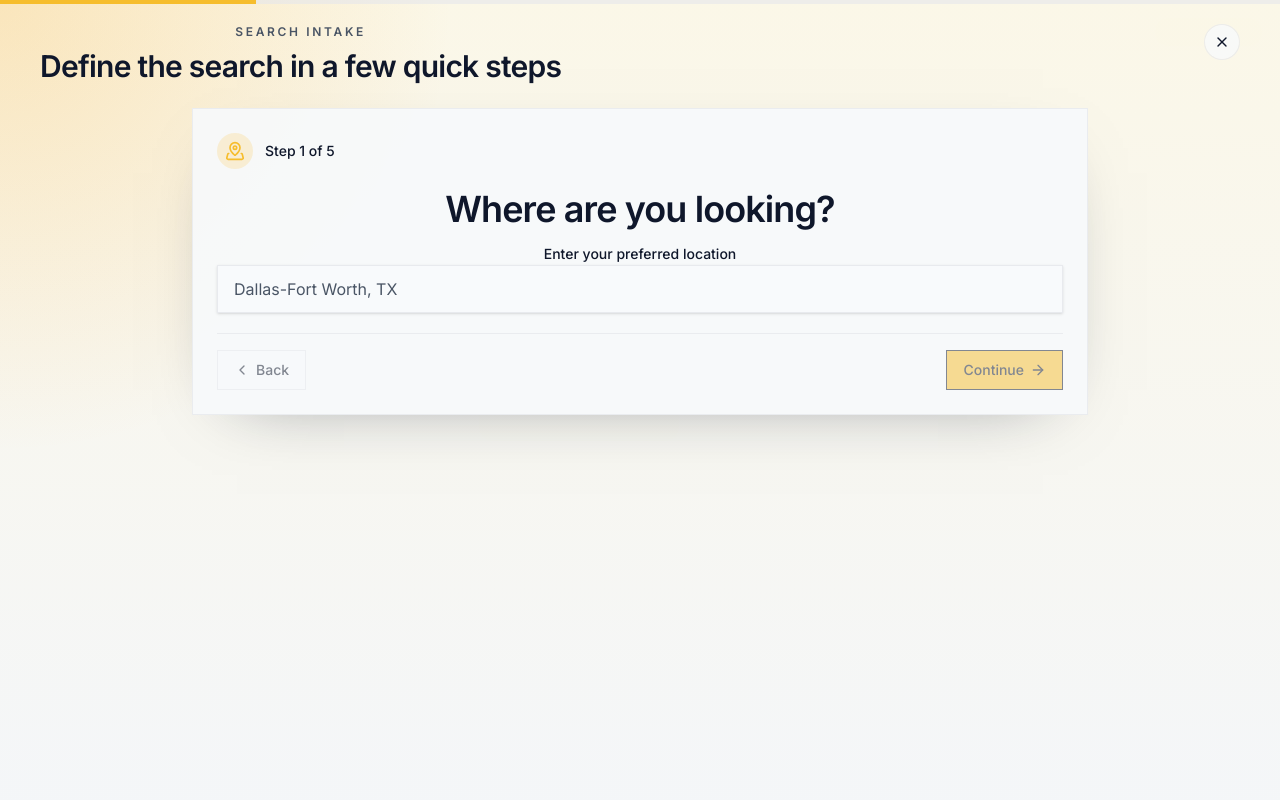
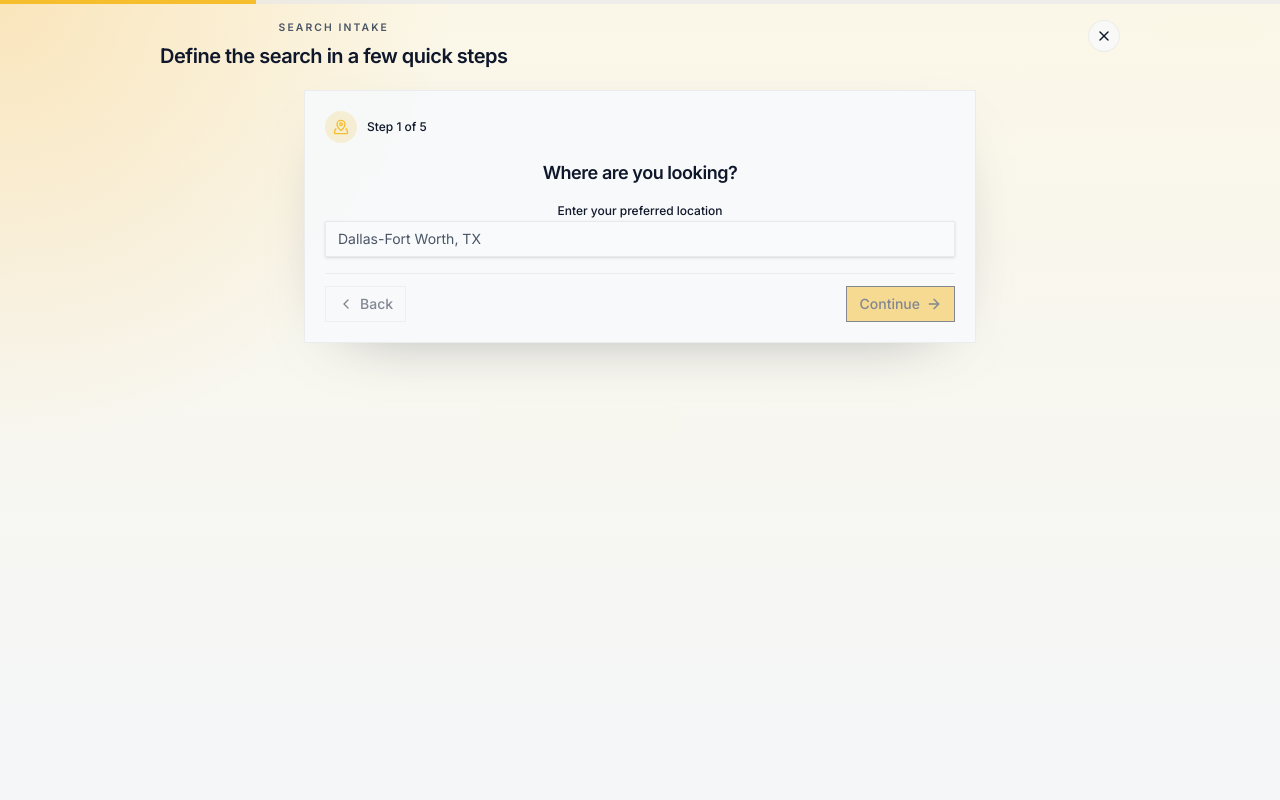
Before and after one commit to radcrew/real-estate-consultant, a Next.js app in the folder frontend/: page / in a window 1280 px wide. Both pictures are taken after a click on the button "Start Searching". Shown: the top 800 px of the page. Built offline with nearby package versions, Linux system fonts and the light colour scheme; no server answers; grey boxes are pictures that could not be loaded.

Commit message:
refactor: make SearchWizard components smaller

```diff
--- a/frontend/components/search-wizard/index.tsx
+++ b/frontend/components/search-wizard/index.tsx
@@ -32,30 +32,30 @@ const PANEL_CLASS_NAME = [
 ].join(" ");
 
 const CONTENT_CLASS_NAME = [
-  "mx-auto flex w-full max-w-7xl flex-1 flex-col",
-  "px-4 pt-6 pb-5 sm:px-6 lg:px-10",
+  "mx-auto flex w-full max-w-5xl flex-1 flex-col",
+  "px-4 pt-5 pb-4 sm:px-6 lg:px-8",
 ].join(" ");
 
 const SUMMARY_GRID_CLASS_NAME = [
-  "mt-6 grid flex-1 gap-6",
+  "mt-5 grid flex-1 gap-4",
   "justify-items-center items-start",
 ].join(" ");
 
 const SUMMARY_GRID_WITH_PANEL_CLASS_NAME = [
-  "mt-6 grid flex-1 gap-6",
-  "lg:grid-cols-[minmax(0,1.35fr)_360px]",
+  "mt-5 grid flex-1 gap-4",
+  "lg:grid-cols-[minmax(0,1.35fr)_320px]",
 ].join(" ");
 
 const SECTION_WITHOUT_PANEL_CLASS_NAME = [
-  "flex w-full max-w-4xl justify-self-center flex-col",
+  "flex w-full max-w-2xl justify-self-center flex-col",
   "border border-border/70 bg-background/90",
-  "p-5 shadow-[0_20px_70px_-45px_rgba(15,23,42,0.55)] sm:p-6",
+  "p-4 shadow-[0_20px_70px_-45px_rgba(15,23,42,0.55)] sm:p-5",
 ].join(" ");
 
 const SECTION_WITH_PANEL_CLASS_NAME = [
-  "flex w-full min-h-[28rem] flex-col",
+  "flex w-full min-h-[22rem] flex-col",
   "border border-border/70 bg-background/90",
-  "p-5 shadow-[0_20px_70px_-45px_rgba(15,23,42,0.55)] sm:p-6",
+  "p-4 shadow-[0_20px_70px_-45px_rgba(15,23,42,0.55)] sm:p-5",
 ].join(" ");
 
 export const SearchWizard = ({ onClose }: SearchWizardProps) => {
@@ -127,13 +127,13 @@ export const SearchWizard = ({ onClose }: SearchWizardProps) => {
         <ProgressBar stepIndex={stepIndex}/>
 
         <div className={CONTENT_CLASS_NAME}>
-          <div className="flex items-start justify-between gap-6">
-            <div className="space-y-2">
-              <p className="text-xs font-semibold uppercase tracking-[0.22em] text-muted-foreground">
+          <div className="flex items-start justify-between gap-4">
+            <div className="space-y-1.5">
+              <p className="text-[0.65rem] font-semibold uppercase tracking-[0.2em] text-muted-foreground">
                 Search intake
               </p>
-              <div className="space-y-1">
-                <h2 className="text-2xl font-semibold tracking-tight sm:text-3xl">
+              <div className="space-y-0.5">
+                <h2 className="text-lg font-semibold tracking-tight sm:text-xl">
                   Define the search in a few quick steps
                 </h2>
               </div>
@@ -141,12 +141,12 @@ export const SearchWizard = ({ onClose }: SearchWizardProps) => {
 
             <Button
               variant="ghost"
-              size="icon-lg"
+              size="icon"
               className="rounded-full border border-border/70 bg-background/80"
               onClick={onClose}
               aria-label="Close search wizard"
             >
-              <X className="size-5" />
+              <X className="size-4" />
             </Button>
           </div>
 
@@ -175,11 +175,11 @@ export const SearchWizard = ({ onClose }: SearchWizardProps) => {
                 }
               />
 
-              <div className="mt-5 flex flex-col gap-3 border-t border-border/70 pt-4 sm:flex-row sm:items-center sm:justify-between">
+              <div className="mt-4 flex flex-col gap-2.5 border-t border-border/70 pt-3 sm:flex-row sm:items-center sm:justify-between">
                 <Button
                   variant="outline"
-                  size="lg"
-                  className="h-10 px-4 text-sm"
+                  size="default"
+                  className="h-9 px-3 text-sm"
                   onClick={() => setStepIndex((current) => Math.max(0, current - 1))}
                   disabled={stepIndex === 0}
                 >
@@ -188,8 +188,8 @@ export const SearchWizard = ({ onClose }: SearchWizardProps) => {
                 </Button>
 
                 <Button
-                  size="lg"
-                  className="h-10 px-4 text-sm"
+                  size="default"
+                  className="h-9 px-3 text-sm"
                   onClick={isLastStep ? onClose : handleNext}
                   disabled={!canContinue}
                 >
--- a/frontend/components/search-wizard/question-input/range.tsx
+++ b/frontend/components/search-wizard/question-input/range.tsx
@@ -14,20 +14,20 @@ export const RangeQuestionInput = ({
   answer,
   onChange,
 }: RangeQuestionInputProps) => (
-  <div className="max-w-3xl space-y-5">
-    <div className="flex items-end justify-between gap-4 border border-border/70 bg-background px-4 py-3">
+  <div className="max-w-xl space-y-4">
+    <div className="flex items-end justify-between gap-3 border border-border/70 bg-background px-3 py-2.5">
       <div>
-        <p className="text-xs text-muted-foreground sm:text-sm">Current value</p>
-        <p className="text-2xl font-semibold sm:text-3xl">
+        <p className="text-xs text-muted-foreground">Current value</p>
+        <p className="text-lg font-semibold sm:text-xl">
           {formatRangeValue(answer, question.unit)}
         </p>
       </div>
-      <p className="max-w-xs text-right text-xs text-muted-foreground sm:text-sm">
+      <p className="max-w-[14rem] text-right text-xs text-muted-foreground">
         Drag the slider to set the floor requirement for this search.
       </p>
     </div>
 
-    <div className="space-y-2.5">
+    <div className="space-y-2">
       <input
         id={question.id}
         type="range"
@@ -38,7 +38,7 @@ export const RangeQuestionInput = ({
         onChange={(event) => onChange(Number(event.target.value))}
         className="h-2 w-full cursor-pointer appearance-none bg-transparent accent-primary"
       />
-      <div className="flex items-center justify-between text-xs text-muted-foreground sm:text-sm">
+      <div className="flex items-center justify-between text-xs text-muted-foreground">
         <span>{question.minLabel ?? question.min}</span>
         <span>{question.maxLabel ?? question.max}</span>
       </div>
--- a/frontend/components/search-wizard/question-input/select.tsx
+++ b/frontend/components/search-wizard/question-input/select.tsx
@@ -13,19 +13,19 @@ type SelectOptionCardProps = {
 };
 
 const CARD_CLASSNAME =
-  "group relative grid min-h-32 grid-rows-[auto_auto_1fr] items-start justify-items-center overflow-hidden border px-4 py-5 text-center transition-all duration-200";
+  "group relative grid min-h-24 grid-rows-[auto_auto_1fr] items-start justify-items-center overflow-hidden border px-3 py-3.5 text-center transition-all duration-200";
 const CARD_IDLE_CLASSNAME =
   "border-slate-200/90 bg-white shadow-[0_8px_24px_-18px_rgba(15,23,42,0.35)] hover:-translate-y-0.5 hover:border-amber-300/70 hover:shadow-[0_20px_45px_-28px_rgba(245,158,11,0.45)]";
 const CARD_SELECTED_CLASSNAME =
   "border-amber-400 bg-[linear-gradient(180deg,rgba(255,251,235,0.98),rgba(255,247,237,0.96))] shadow-[0_18px_40px_-24px_rgba(245,158,11,0.6)]";
 const ICON_WRAP_CLASSNAME =
-  "mb-3 inline-flex size-11 items-center justify-center rounded-xl border transition-colors";
+  "mb-2 inline-flex size-9 items-center justify-center rounded-lg border transition-colors";
 const ICON_WRAP_IDLE_CLASSNAME =
   "border-slate-200 bg-slate-50 text-slate-500 group-hover:border-amber-200 group-hover:bg-amber-50 group-hover:text-amber-500";
 const ICON_WRAP_SELECTED_CLASSNAME =
   "border-amber-200 bg-amber-50 text-amber-500";
-const LABEL_CLASSNAME = "text-lg font-semibold tracking-tight text-slate-950";
-const HINT_CLASSNAME = "mt-2 text-xs leading-5 text-slate-500 sm:text-sm";
+const LABEL_CLASSNAME = "text-sm font-semibold tracking-tight text-slate-950";
+const HINT_CLASSNAME = "mt-1.5 text-xs leading-relaxed text-slate-500";
 
 const SELECT_OPTION_ICON_MAP = {
   industrial: Factory,
@@ -40,7 +40,7 @@ const SelectOptionIcon = ({ label }: { label: string }) => {
       normalizedLabel.includes(key),
     )?.[1] ?? Building2;
 
-  return <Icon className="size-6" aria-hidden />;
+  return <Icon className="size-5" aria-hidden />;
 };
 
 export const SelectOptionCard = ({
--- a/frontend/components/search-wizard/question-input/shell.tsx
+++ b/frontend/components/search-wizard/question-input/shell.tsx
@@ -11,14 +11,14 @@ type QuestionInputShellProps = {
 
 const QuestionIcon = ({ question }: { question: WizardQuestion }) => {
   if (question.id === "market") {
-    return <MapPinned className="size-5" aria-hidden />;
+    return <MapPinned className="size-4" aria-hidden />;
   }
 
   if (question.id === "propertyTypes") {
-    return <Warehouse className="size-5" aria-hidden />;
+    return <Warehouse className="size-4" aria-hidden />;
   }
 
-  return <SlidersHorizontal className="size-5" aria-hidden />;
+  return <SlidersHorizontal className="size-4" aria-hidden />;
 };
 
 export const QuestionInputShell = ({
@@ -27,9 +27,9 @@ export const QuestionInputShell = ({
   totalSteps,
   children,
 }: QuestionInputShellProps) => (
-  <div className="space-y-5">
-    <div className="flex items-center gap-3 text-xs text-muted-foreground sm:text-sm">
-      <span className="inline-flex size-9 items-center justify-center rounded-full bg-primary/18 text-primary">
+  <div className="space-y-4">
+    <div className="flex items-center gap-2.5 text-xs text-muted-foreground">
+      <span className="inline-flex size-8 items-center justify-center rounded-full bg-primary/18 text-primary">
         <QuestionIcon question={question} />
       </span>
       <div>
@@ -39,8 +39,8 @@ export const QuestionInputShell = ({
       </div>
     </div>
 
-    <div className="space-y-3">
-      <h3 className="text-2xl font-semibold tracking-tight sm:text-4xl">
+    <div className="space-y-2.5">
+      <h3 className="text-base font-semibold tracking-tight sm:text-lg">
         {question.title}
       </h3>
 
--- a/frontend/components/search-wizard/question-input/text.tsx
+++ b/frontend/components/search-wizard/question-input/text.tsx
@@ -15,10 +15,10 @@ export const TextQuestionInput = ({
   answer,
   onChange,
 }: TextQuestionInputProps) => (
-  <div className="space-y-2.5">
+  <div className="space-y-2">
     <label
       htmlFor={question.id}
-      className="text-xs font-medium text-foreground sm:text-sm"
+      className="text-xs font-medium text-foreground"
     >
       Enter your preferred location
     </label>
@@ -27,7 +27,7 @@ export const TextQuestionInput = ({
       value={answer}
       onChange={(event) => onChange(event.target.value)}
       placeholder={question.placeholder}
-      className="h-12 border-border/80 bg-background px-4 text-sm sm:text-base"
+      className="h-9 border-border/80 bg-background px-3 text-sm"
     />
   </div>
 );
--- a/frontend/components/search-wizard/summary-panel.tsx
+++ b/frontend/components/search-wizard/summary-panel.tsx
@@ -4,22 +4,22 @@ type SummaryPanelProps = {
   rows: SummaryRow[];
 };
 
-const PANEL_CLASSNAME = "flex flex-col border border-border/70 bg-slate-950 p-6 text-slate-100 shadow-[0_20px_70px_-45px_rgba(15,23,42,0.7)]";
+const PANEL_CLASSNAME = "flex flex-col border border-border/70 bg-slate-950 p-4 text-slate-100 shadow-[0_20px_70px_-45px_rgba(15,23,42,0.7)] sm:p-5";
 
 export const SummaryPanel = ({ rows }: SummaryPanelProps) => (
   <aside className={PANEL_CLASSNAME}>
-    <div className="space-y-2">
-      <p className="text-sm font-semibold uppercase tracking-[0.24em] text-amber-200/80">
+    <div className="space-y-1.5">
+      <p className="text-xs font-semibold uppercase tracking-[0.22em] text-amber-200/80">
         Search draft
       </p>
-      <h3 className="text-2xl font-semibold">Answers so far</h3>
+      <h3 className="text-base font-semibold sm:text-lg">Answers so far</h3>
     </div>
 
-    <div className="mt-6 space-y-3">
+    <div className="mt-4 space-y-2.5">
       {rows.map((row, index) => (
         <div
           key={row.id}
-          className="border border-white/10 bg-white/4 px-4 py-3"
+          className="border border-white/10 bg-white/4 px-3 py-2.5"
         >
           <p className="text-xs uppercase tracking-[0.18em] text-slate-400">
             Step {index + 1}
```
